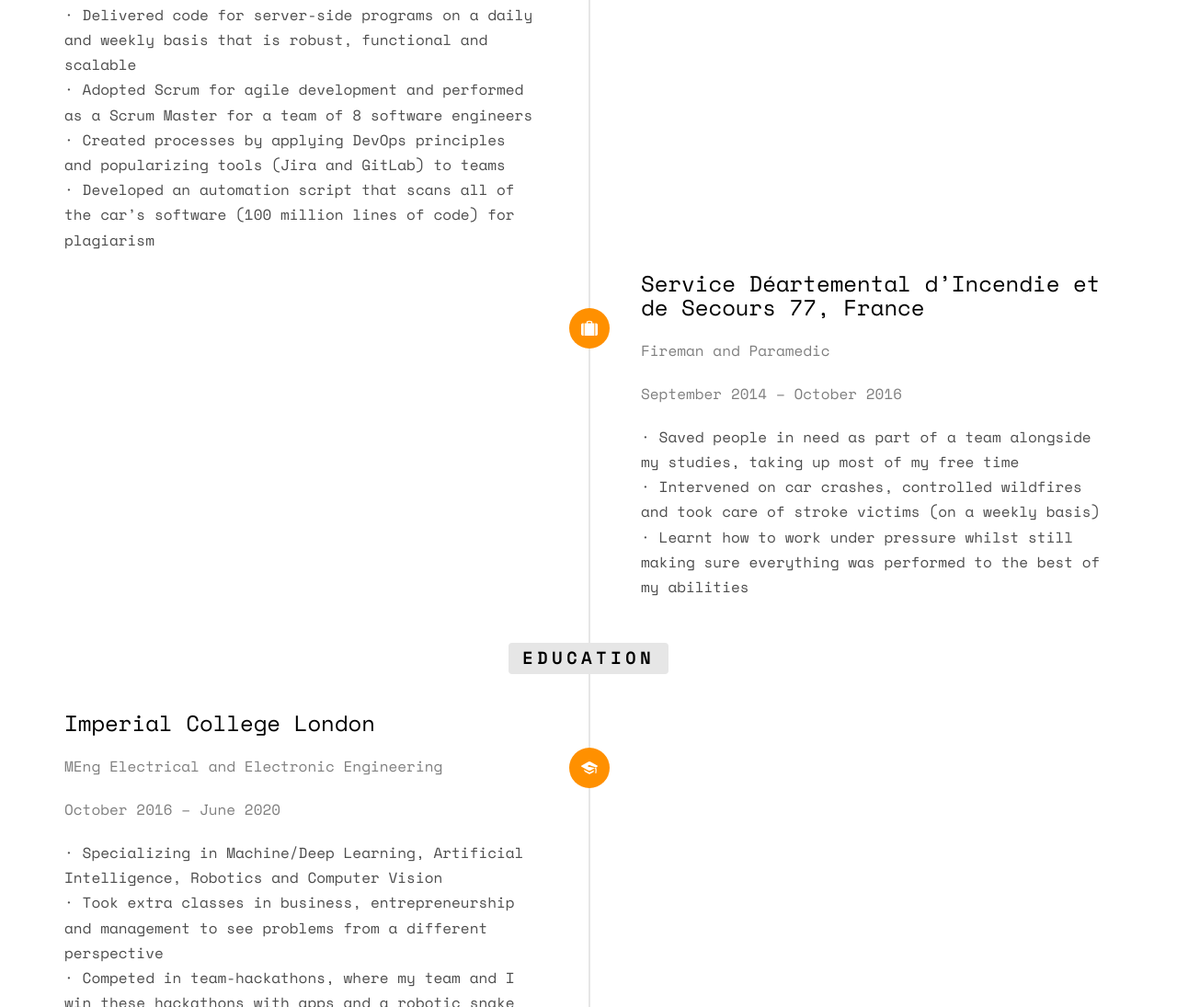
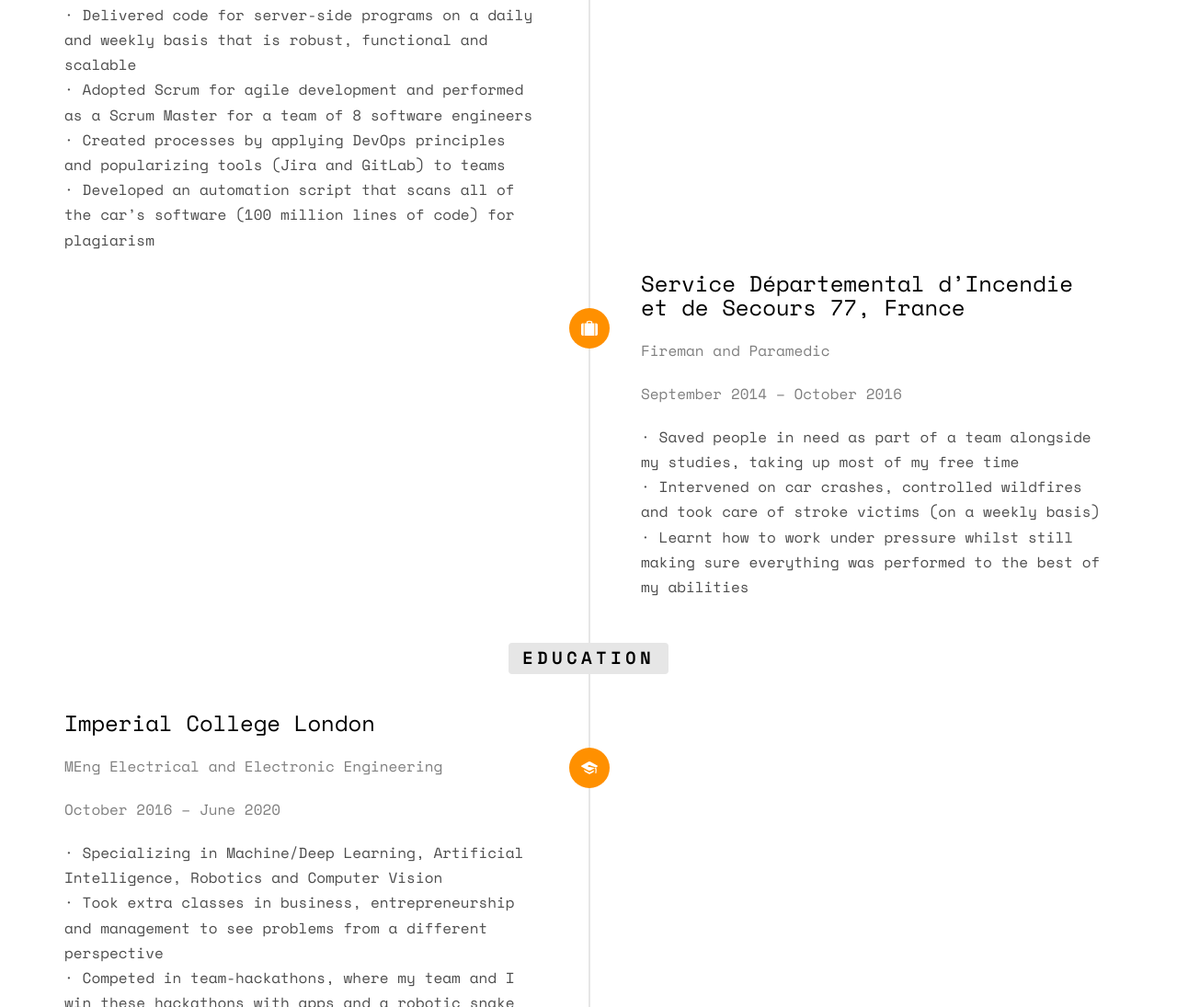
Before and after one commit to winac/website, a plain HTML site: page index.html in a window 1280 px wide. Shown: the part 2708-3803 px from the top of the page at 92% size. Drawn offline with nearby package versions, Linux system fonts and the light colour scheme; some packages are replaced by stand-ins of ours; no server answers; animation ran at ten frames a second; files whose address does not match are found by name.

Commit message:
Fixed typo

```diff
--- a/index.html
+++ b/index.html
@@ -143,7 +143,7 @@ Imperial College London</span></h3>
 							<div class="timeline-badge"><i class="icon-suitcase"></i></div>
 							<div class="timeline-panel">
 								<div class="timeline-heading">
-									<h3 class="timeline-title">Service Déartemental d’Incendie et de Secours 77, France</h3>
+									<h3 class="timeline-title">Service Départemental d’Incendie et de Secours 77, France</h3>
 									<span class="company">Fireman and Paramedic</span>
                   <span class="company">September 2014 – October 2016</span>
 								</div>
```
